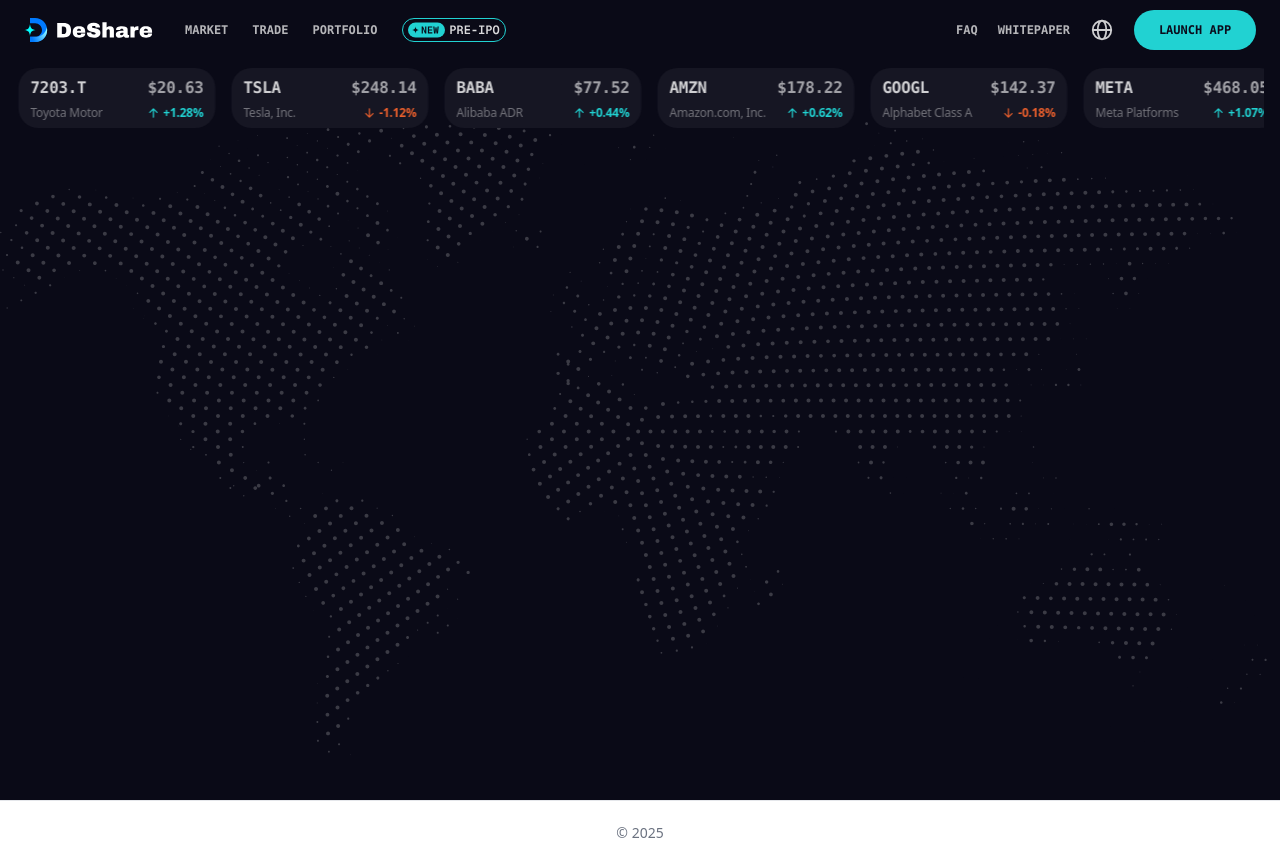
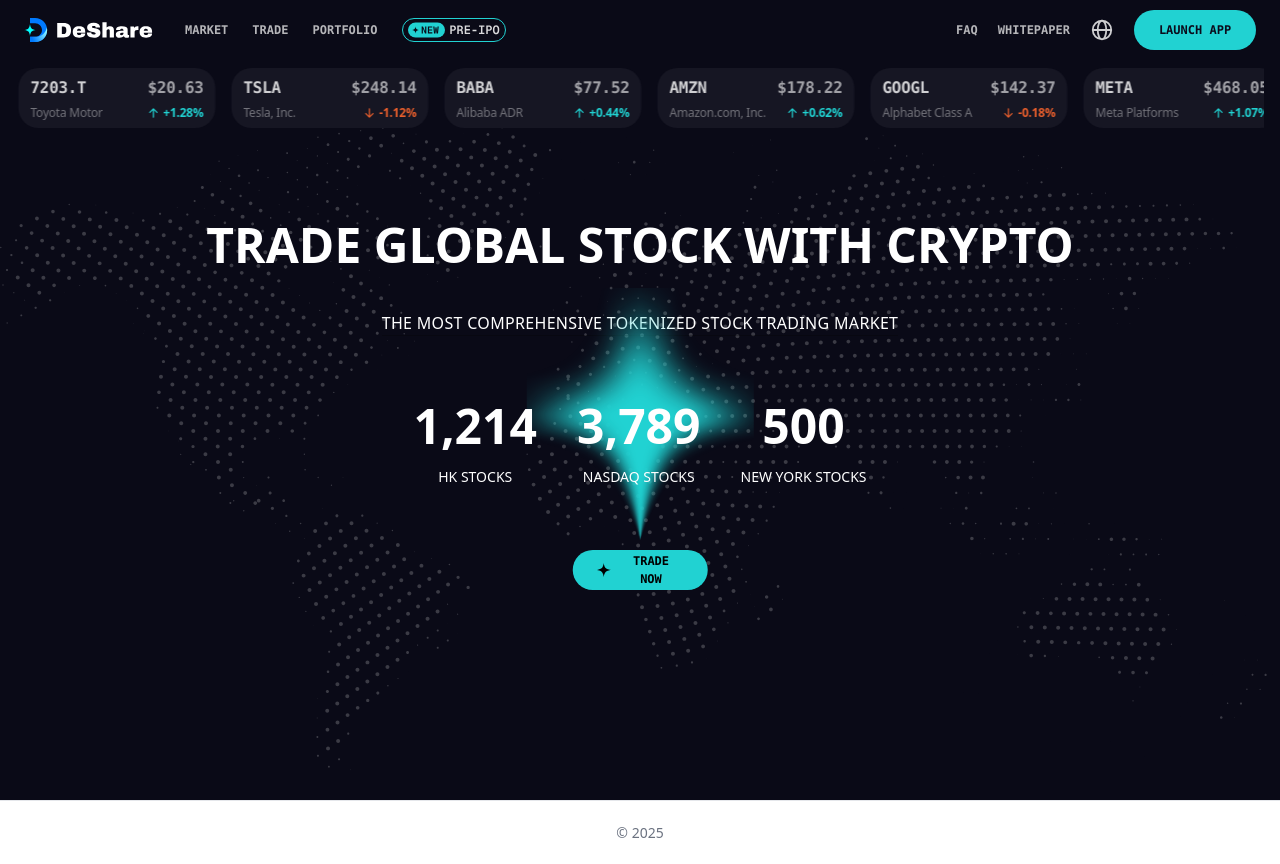
Before and after one commit to jerry0xff/dsofficial, a React (Vite) app: page / in a window 1280 px wide. Built offline with nearby package versions, Linux system fonts and the light colour scheme.

Commit message:
statsrow

```diff
--- /dev/null
+++ b/src/hooks/useCountUp.ts
@@ -0,0 +1,43 @@
+import { useEffect, useRef, useState } from "react"
+
+interface UseCountUpOptions {
+  start?: number
+  end: number
+  duration?: number
+}
+
+export function useCountUp({ start = 0, end, duration = 1500 }: UseCountUpOptions) {
+  const [displayValue, setDisplayValue] = useState(start)
+  const startTimeRef = useRef<number | null>(null)
+
+  useEffect(() => {
+    let frameId: number
+
+    function tick(timestamp: number) {
+      if (startTimeRef.current === null) {
+        startTimeRef.current = timestamp
+      }
+      const elapsed = timestamp - startTimeRef.current
+      let progress = elapsed / duration
+      if (progress > 1) progress = 1
+
+      const eased = 1 - Math.pow(1 - progress, 3)
+
+      const currentVal = start + (end - start) * eased
+      setDisplayValue(currentVal)
+
+      if (progress < 1) {
+        frameId = requestAnimationFrame(tick)
+      }
+    }
+
+    frameId = requestAnimationFrame(tick)
+    return () => {
+      cancelAnimationFrame(frameId)
+    }
+  }, [start, end, duration])
+
+  const formatted = new Intl.NumberFormat("en-US").format(Math.round(displayValue))
+
+  return formatted
+}
--- /dev/null
+++ b/src/pages/page-1/StatsRow.tsx
@@ -0,0 +1,44 @@
+import { useCountUp } from "@/hooks/useCountUp"
+
+type StatItem = {
+  value: number
+  label: string
+}
+
+const stats: StatItem[] = [
+  { value: 1214, label: "HK STOCKS" },
+  { value: 3789, label: "NASDAQ STOCKS" },
+  { value: 500, label: "NEW YORK STOCKS" },
+]
+
+type StatsRowProps = {
+  className?: string
+}
+
+export default function StatsRow({ className = "" }: StatsRowProps) {
+  return (
+    <div className={`relative flex flex-wrap items-center justify-center gap-10 text-center text-white ${className}`}>
+      <div className="absolute left-1/2 top-1/2 z-0 flex -translate-x-1/2 -translate-y-1/2 flex-col items-center">
+        <img src="/assets/page-1/star.png" alt="" className="h-[252px] w-[249px] object-none" aria-hidden="true" />
+        <button
+          type="button"
+          className="mt-[10px] inline-flex h-[40px] w-[135px] items-center gap-2 rounded-full bg-[#21D2D2] px-6 text-[12px] font-[700] uppercase text-black geist-mono transition hover:opacity-90"
+        >
+          <img src="/assets/page-1/star.svg" alt="" className="h-[14px] w-[14px]" aria-hidden="true" />
+          Trade now
+        </button>
+      </div>
+      {stats.map((stat) => {
+        const displayValue = useCountUp({ end: stat.value })
+        return (
+          <div key={stat.label} className="relative z-10">
+            <div className="text-[48px] font-black font-['DM_Sans',system-ui,sans-serif]">{displayValue}</div>
+            <div className="mt-1 text-[14px] font-[400] uppercase font-['DM_Sans',system-ui,sans-serif]">
+              {stat.label}
+            </div>
+          </div>
+        )
+      })}
+    </div>
+  )
+}
--- a/src/pages/page-1/index.tsx
+++ b/src/pages/page-1/index.tsx
@@ -1,9 +1,20 @@
 import TickerStrip from "./TickerStrip"
+import StatsRow from "./StatsRow"
 
 export default function PageOne() {
   return (
-    <section className="flex min-h-[calc(100vh-60px)] flex-col items-center px-4 pt-2 bg-[url('/assets/page-1/map-empty.svg')] bg-center bg-contain bg-no-repeat">
+    <section
+      className="flex min-h-[calc(100vh-60px)] flex-col items-center px-4 pt-2 bg-[url('/assets/page-1/map-empty.svg')] bg-contain bg-no-repeat"
+      style={{ backgroundPosition: "center 70%" }}
+    >
       <TickerStrip />
+      <div className="mt-[73px] text-center text-[48px] font-black uppercase text-white font-['DM_Sans',system-ui,sans-serif]">
+        Trade global stock with crypto
+      </div>
+      <div className="mt-[30px] text-center text-[16px] font-medium uppercase tracking-[0.02em] text-white font-['DM_Sans',system-ui,sans-serif] shadow-[0px_1px_0px_0px_rgba(0,0,0,0.25)]">
+        The Most Comprehensive Tokenized Stock Trading Market
+      </div>
+      <StatsRow className="mt-[55px]" />
     </section>
   )
 }
```
Also changed, not shown: public/assets/page-1/star.png (added), public/assets/page-1/star.svg (added).
